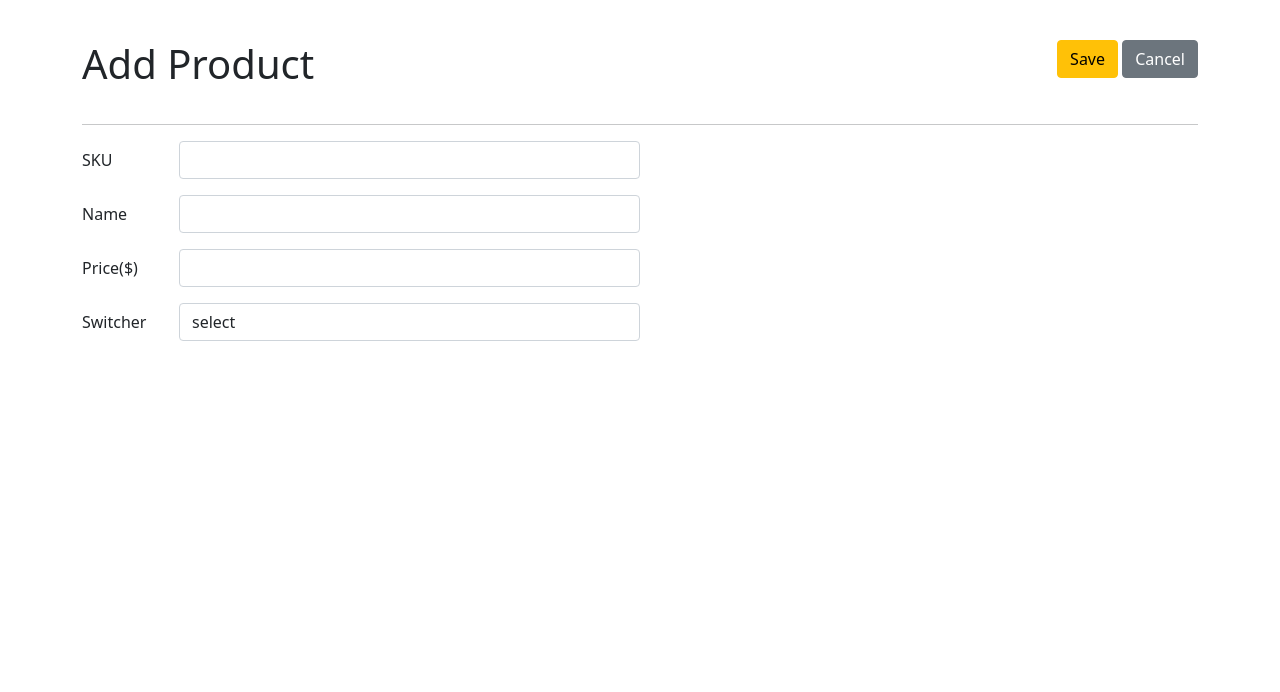
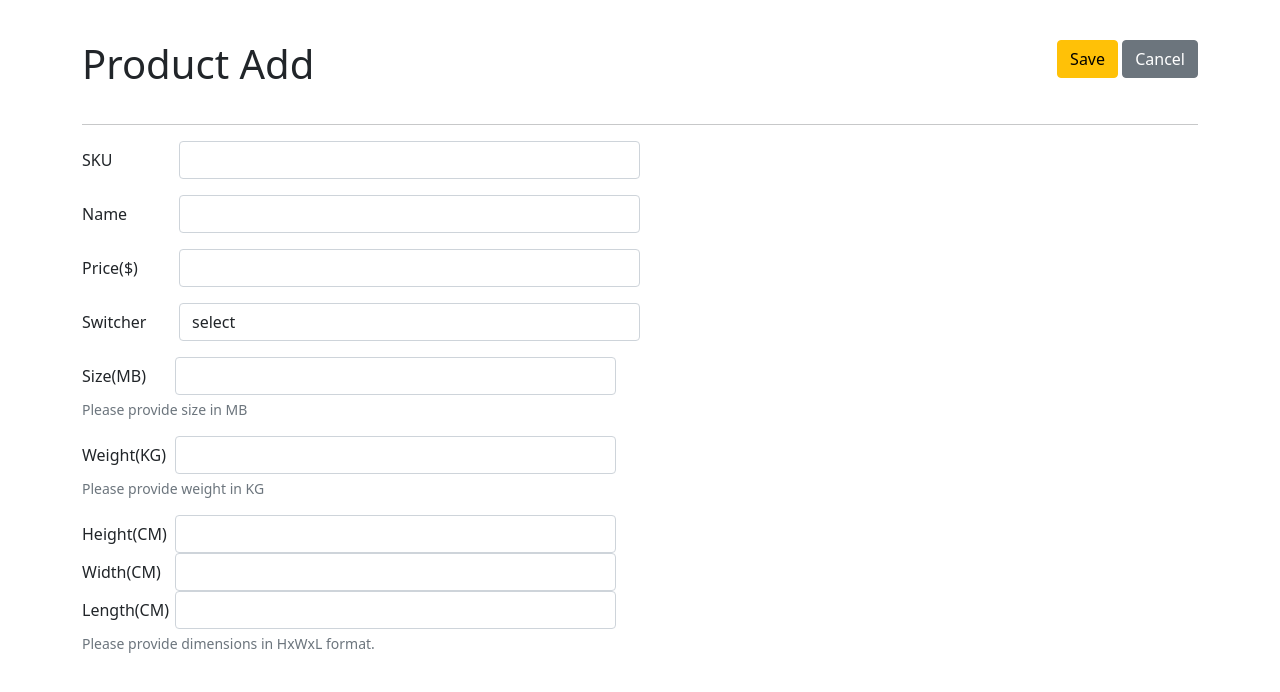
Before and after one commit to jy-ko/scandiweb, a PHP site: page /add.php in a window 1280 px wide. Shown: the top 692 px of the page. Run offline with PHP 8.4, Linux system fonts and the light colour scheme.

Commit message:
form update

```diff
--- a/Product.php
+++ b/Product.php
@@ -32,7 +32,6 @@
 			$length = empty($_POST['length']) ? NULL : $_POST['length'];
 			$sql = "INSERT INTO products(sku,name,price,type,size,weight,height,width,length) VALUES (
 				'$sku', '$name', '$price', '$type', '$size', '$weight', '$height', '$width', '$length')";
-			var_dump($sql);
 			$res = mysqli_query($this->db_connect, $sql);
 			if($res){
 				header('Location: index.php');
--- a/Validator.php
+++ b/Validator.php
@@ -51,13 +51,13 @@ class Validator
             $this->addError('type', 'type cannot be empty');
         }
         switch ($val) {
-            case "dvd":
+            case "DVD":
                 $this->validateDvd($size);
                 break;
-            case "book":
+            case "Book":
                 $this->validateBook($weight);
                 break;
-            case "furniture":
+            case "Furniture":
                 $this->validateFurniture($height, $width, $length);
                 break;
             }
--- a/add.php
+++ b/add.php
@@ -40,9 +40,9 @@
         <main>
             <div class="container">
 
-                <form action="<?php echo $_SERVER['PHP_SELF'] ?>" method="POST">
+                <form action="<?php echo $_SERVER['PHP_SELF'] ?>" method="POST" id="product_form">
                     <div class="nav">
-                        <h1>Add Product</h1>
+                        <h1>Product Add</h1>
                         <div class="nav-right">
                             <input type="submit" name="submit" value="Save" class="btn-add btn btn-warning"></input>
                             <a href="/" class="btn-delete btn btn-secondary">Cancel</a>
@@ -50,7 +50,7 @@
                     </div>
                     <hr class="solid">
                     <!-- sku -->
-                    <div class="product-form" style="width: 50%";>
+                    <div style="width: 50%";>
                         <div class="form-group row">
                             <label for="sku" class="col-sm-2 col-form-label">SKU</label>
                             <div class="col-sm-10">
@@ -88,9 +88,9 @@
                             <div class="col-sm-10">
                                 <select class="form-control" id="productType" name="type">
                                     <option value="" disabled selected>select</option>
-                                    <option>dvd</option>
-                                    <option>book</option>
-                                    <option>furniture</option>
+                                    <option value="dvd">DVD</option>
+                                    <option value="book">Book</option>
+                                    <option value="furniture">Furniture</option>
                                 </select>
                             </div>
                             <div class="error">
@@ -100,29 +100,26 @@
                         <div class="form-group row">
                             <div class="form-group row" id="dvd">
                                 <label for="DVD" class="col-sm-2 col-form-label">Size(MB)</label>
-                                <div class="col-sm-10">
-                                <input type="number" class="form-control" id="size" name="size">
-                                </div>
+                                <div class="col-sm-10"><input type="number" class="form-control" id="size" name="size"></div>
                                 <small class="form-text text-muted">Please provide size in MB</small>
-
                             </div>
                             <div class="form-group row" id="book">
                                 <label for="Book" class="col-sm-2 col-form-label">Weight(KG)</label>
                                 <div class="col-sm-10">
-                                <input type="number" class="form-control" id="weight" name="weight">
+                                    <input type="number" class="form-control" id="weight" name="weight">
                                 </div>
                                 <small class="form-text text-muted">Please provide weight in KG</small>
                             </div>
                             <div class="form-group row" id="furniture">
-                                <label for="furniture" class="col-sm-2 col-form-label">Height(CM)</label>
+                                <label for="Furniture" class="col-sm-2 col-form-label">Height(CM)</label>
                                 <div class="col-sm-10">
                                 <input type="number" class="form-control" id="height" name="height">
                                 </div>
-                                <label for="furniture" class="col-sm-2 col-form-label">Width(CM)</label>
+                                <label for="Furniture" class="col-sm-2 col-form-label">Width(CM)</label>
                                 <div class="col-sm-10">
                                 <input type="number" class="form-control" id="width" name="width">
                                 </div>
-                                <label for="furniture" class="col-sm-2 col-form-label">Length(CM)</label>
+                                <label for="Furniture" class="col-sm-2 col-form-label">Length(CM)</label>
                                 <div class="col-sm-10">
                                 <input type="number" class="form-control" id="length" name="length">
                                 </div>
--- a/style.css
+++ b/style.css
@@ -10,13 +10,3 @@
 .form-group {
     margin: 16px 0;
 }
-
-#dvd{
-    display: none;
- }
-#book{
-    display: none;
- }
-#furniture{
-    display: none;
- }
```
